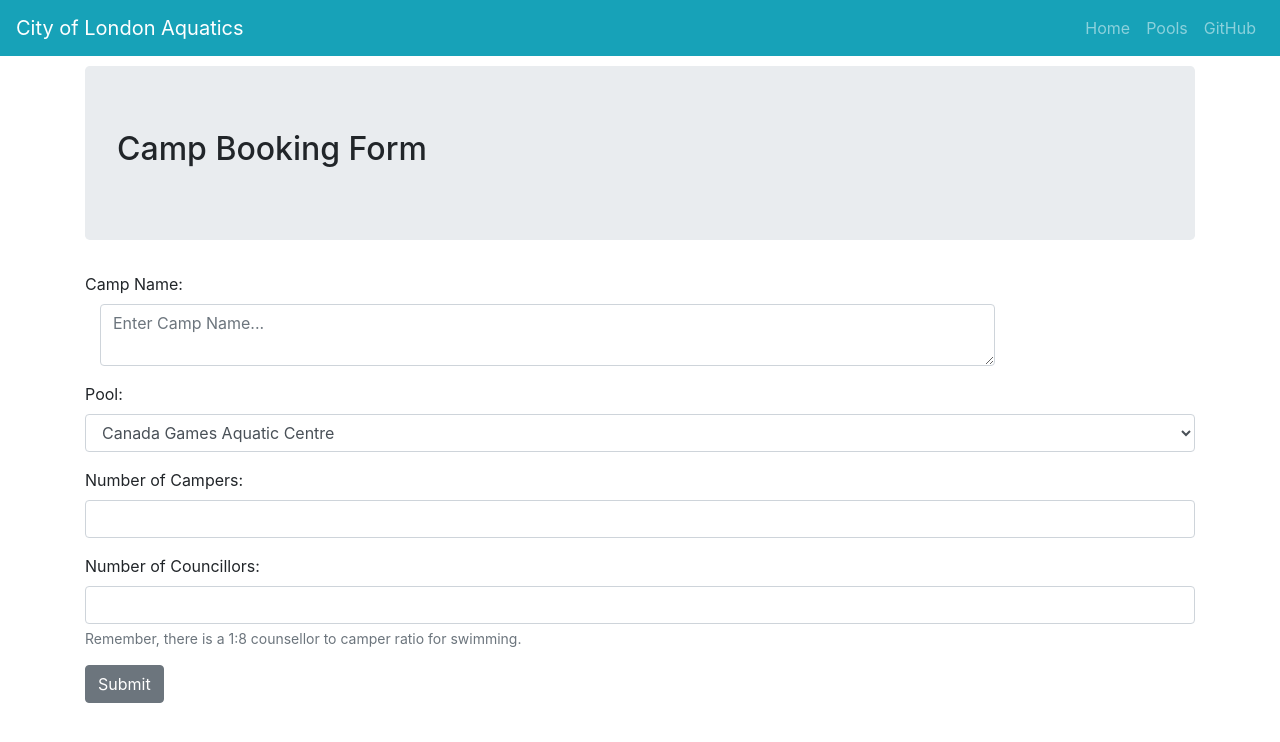
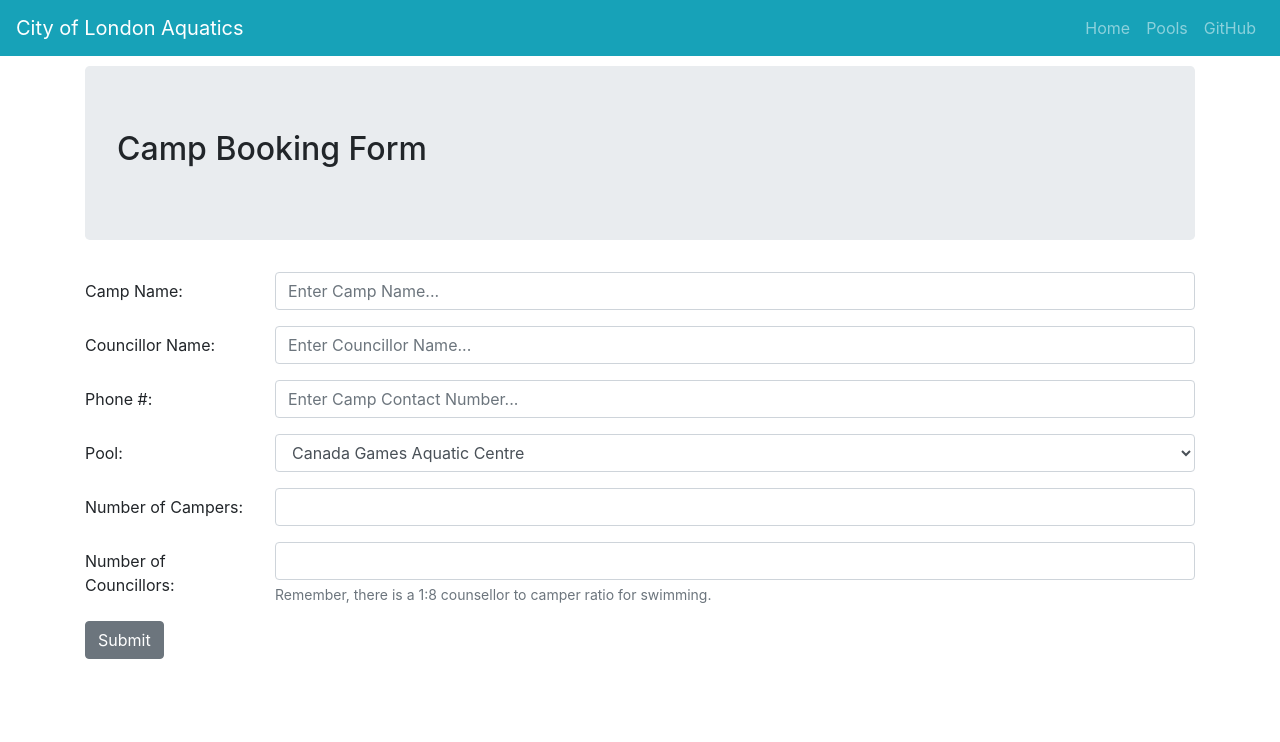
Before and after one commit to tgosling/AquaHelp, a React (Create React App) app: page / in a window 1280 px wide. Shown: the top 742 px of the page. Built offline with nearby package versions, Linux system fonts and the light colour scheme.

Commit message:
Camp Bookings page updated and stlyed v0.59

```diff
--- a/src/front_end/Camps/BookingForm.js
+++ b/src/front_end/Camps/BookingForm.js
@@ -12,31 +12,51 @@ const BookingForm = (props) => {
             <h2>Camp Booking Form</h2>
         </Jumbotron>
         <Form>
-            <FormGroup>
-                <Label for="campName">Camp Name:</Label>
+            <FormGroup row>
+                <Label for="campName" sm={2}>Camp Name:</Label>
                 <Col sm={10}>
-                    <Input type="textarea" name="campName" id="campID" placeholder="Enter Camp Name..."/>
+                    <Input type="" name="camp" id="campName" placeholder="Enter Camp Name..."/>
                 </Col>
             </FormGroup>
-            <FormGroup>
-                <Label for="pools">Pool:</Label>
+            <FormGroup row>
+                <Label for="councName" sm={2}>Councillor Name:</Label>
+                <Col sm={10}>
+                    <Input type="" name="councillor" id="councName" placeholder="Enter Councillor Name..."/>
+                </Col>
+            </FormGroup>
+            <FormGroup row>
+                <Label for="campPhone" sm={2}>Phone #:</Label>
+                <Col sm={10}>
+                    <Input type="number" name="campNum" id="campPhone" placeholder="Enter Camp Contact Number..."/>
+                </Col>
+            </FormGroup>
+            <FormGroup row>
+                <Label for="pools" sm={2}>Pool:</Label>
+                <Col sm={10}>
                 <Input type="select" name="selectPool" id="selectedPool">
                     <option>Canada Games Aquatic Centre</option>
                     <option>Carling Heights Optimist Community Center</option>
                     <option>South London Community Pool</option>
                 </Input>
+                </Col>
             </FormGroup>
-                {/*React datepicker*/}
-            <FormGroup>
-                <Label for="campers">Number of Campers:</Label>
-                <Input type="textArea" name="numCampers" id="campers"/>
+                {/*React
+                   datepicker
+                   goes here*/}
+            <FormGroup row>
+                <Label for="campers" sm={2}>Number of Campers:</Label>
+                <Col sm={10}>
+                    <Input  name="numCampers" id="campers"/>
+                </Col>
             </FormGroup>
-            <FormGroup>
-                <Label for="campers">Number of Councillors:</Label>
-                <Input type="textArea" name="numCampers" id="campers"/>
+            <FormGroup row>
+                <Label for="campers" sm={2}>Number of Councillors:</Label>
+                <Col sm={10}>
+                <Input name="numCampers" id="campers"/>
                 <FormText color="muted">
                     Remember, there is a 1:8 counsellor to camper ratio for swimming.
                 </FormText>
+                </Col>
             </FormGroup>
             <Button>Submit</Button>
         </Form>
```
Also changed, not shown: ProjectOutline.txt.
